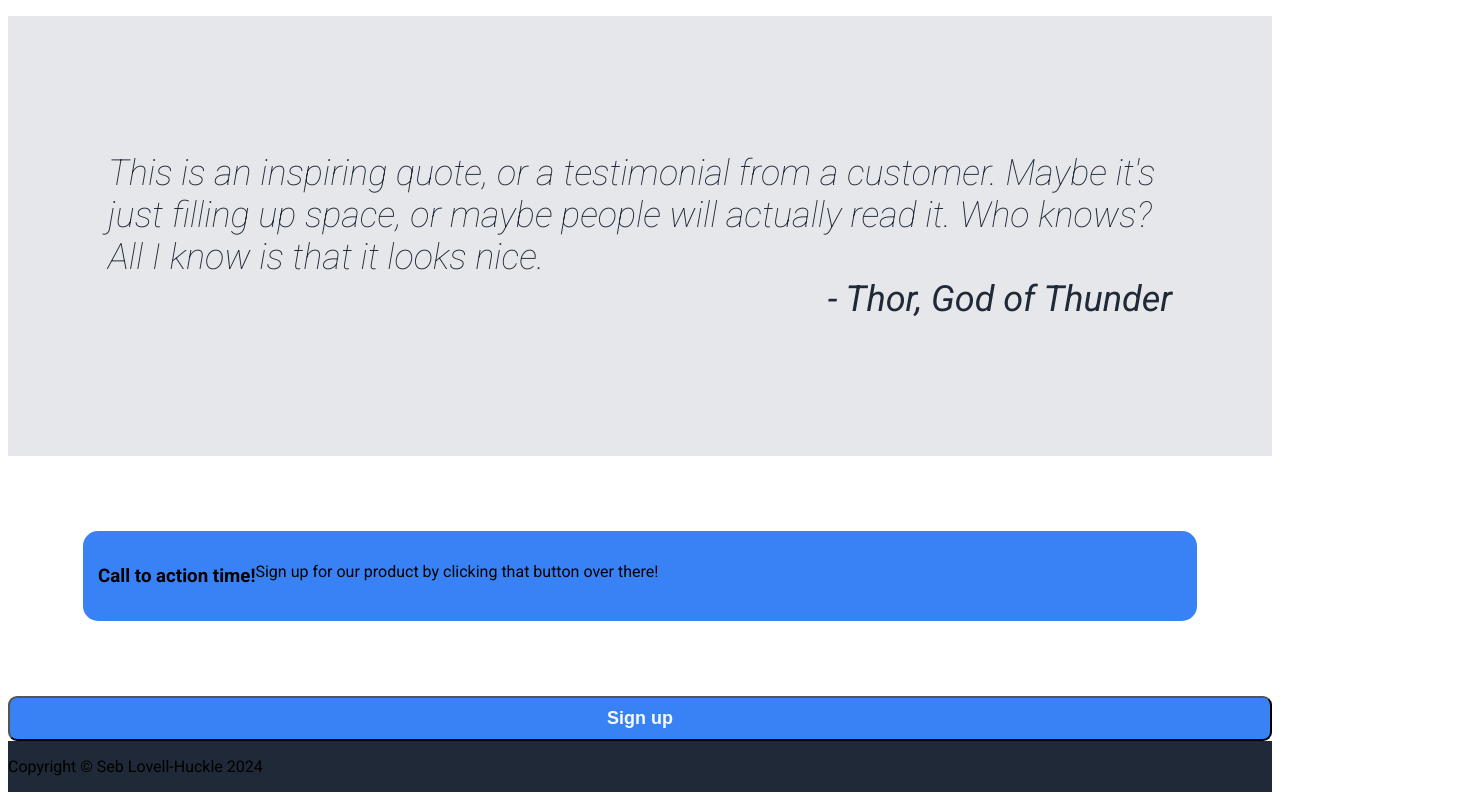
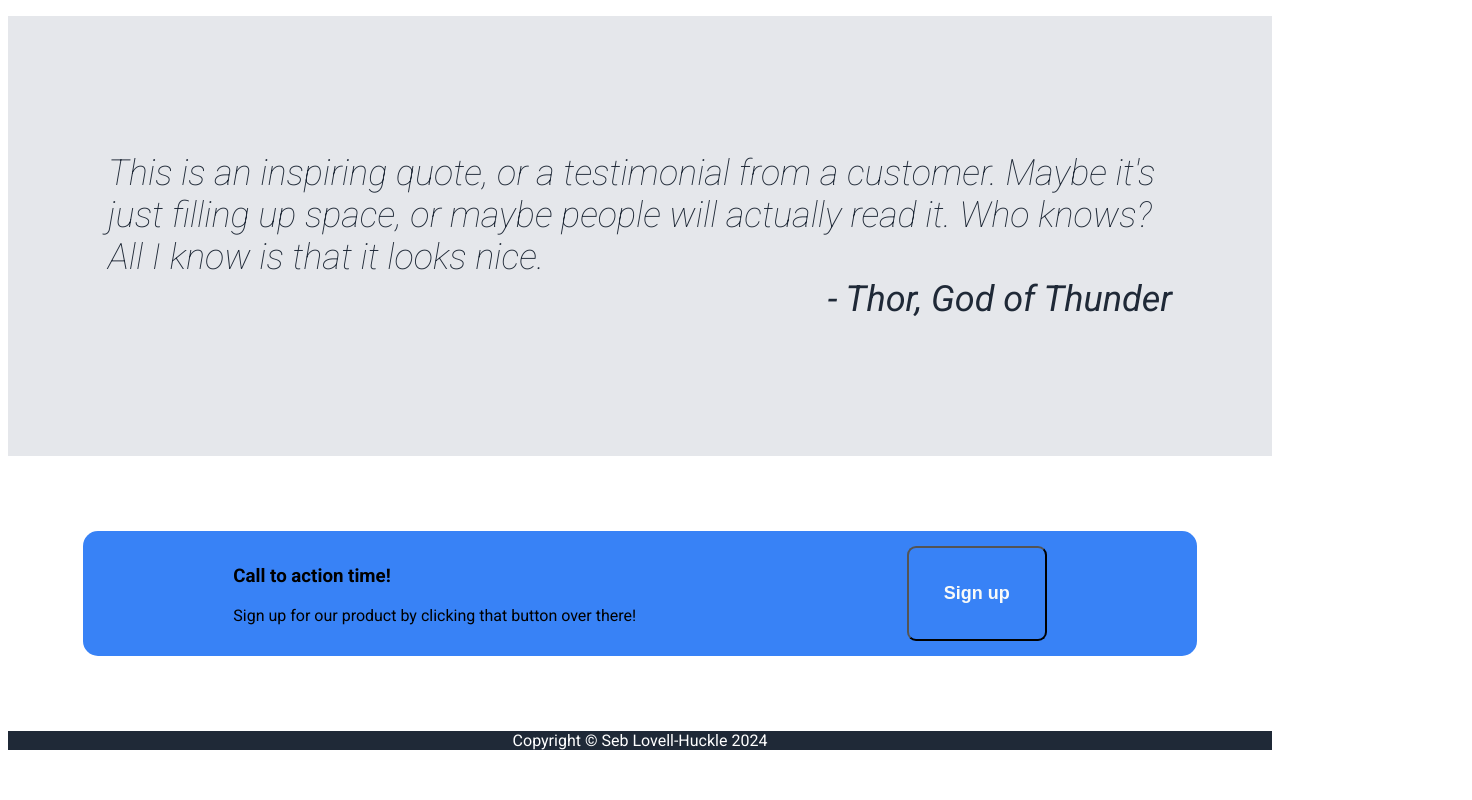
Before and after one commit to BusHeckle/landing-page, a plain HTML site: page index.html in a window 1280 px wide. Shown: the part 873-1673 px from the top of the page, 1472 px wide, since content can reach past the window. After the commit the page ends 1647 px from the top, so only its background shows below. Drawn offline with Linux system fonts and the light colour scheme.

Commit message:
Amend alignment and structure on landing page

```diff
--- a/index.html
+++ b/index.html
@@ -7,6 +7,7 @@
     <title>Landing Page</title>
 </head>
 <body>
+    <div class="container">
     <div class="header">
         <h1 class="logo">Logo Text</h1>
         <ul class="navigation">
@@ -38,14 +39,15 @@
             <span class="quote-author">- Thor, God of Thunder</span></p>
     </div>
     <div class="call-to-action">
-        <div class="call-to-action-text"></div>
+        <div class="call-to-action-text">
             <h3>Call to action time!</h3>
             <p>Sign up for our product by clicking that button over there!</p>
-        </div>
-        <button>Sign up</button>
+
+        </div> <button>Sign up</button>
     </div>
     <div class="footer">
         <p>Copyright &copy; Seb Lovell-Huckle 2024</p>
     </div>
+    </div>
 </body>
 </html>
--- a/style.css
+++ b/style.css
@@ -3,6 +3,7 @@ body {
     font-family: 'Roboto';
     display: flex;
     flex-direction: column;
+    align-items: center;
 }
 
 button {
@@ -38,7 +39,8 @@ button {
     display: flex;
     justify-content: space-around;
     margin: 0 auto;
-    padding: 75px;
+    width: 100%;
+    padding: 75px 100px;
     align-content: flex-end;
 }
 .hero h1{
@@ -100,10 +102,13 @@ button {
     padding: 15px;
     border-radius: 15px;
     display: flex;
+    justify-content: space-around;
 }
 .call-to-action button{
     flex-shrink: 0;
 }
 .footer{
     background-color: #1f2937;
+    color: white;
+    text-align:center;
 }
```
